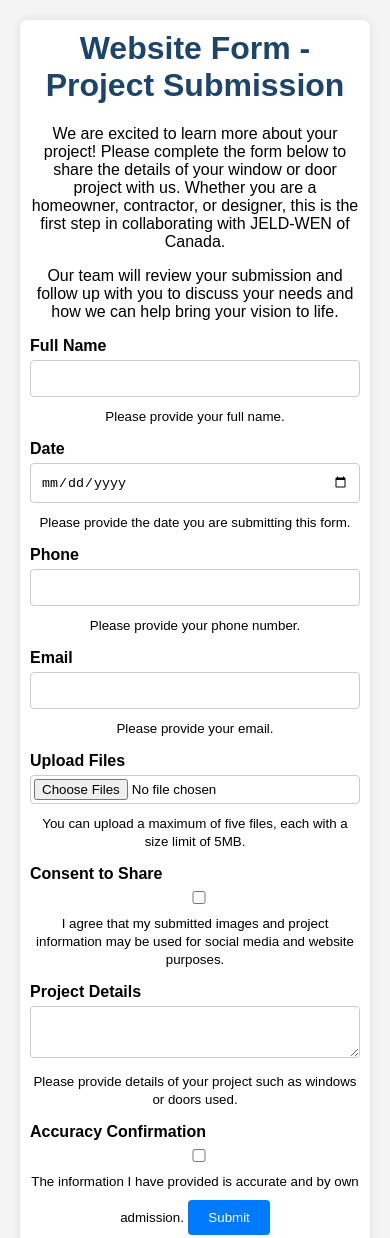
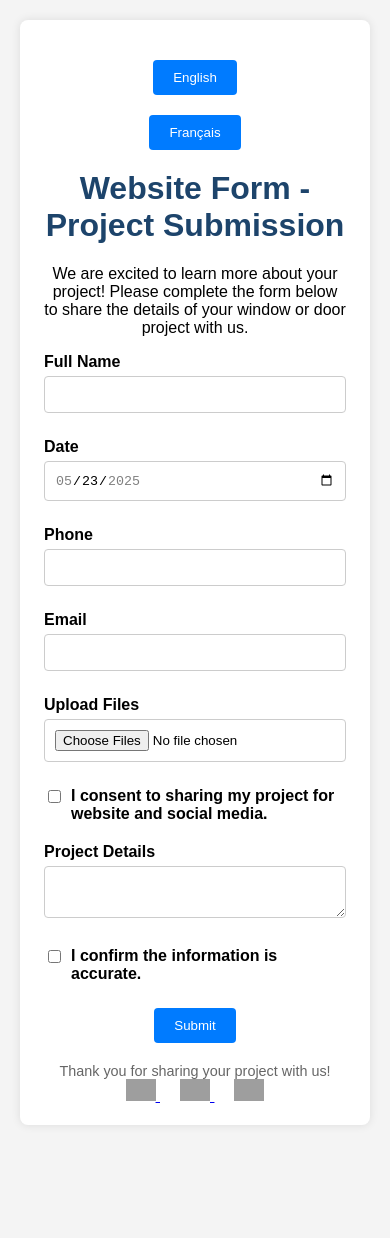
Before and after one commit to JELD-WENCanada/Form-Webhook, a website: page public/enhanced_project_submission_form.html in a window 390 px wide. Shown: the top 1238 px of the page. After the commit the page ends 1145 px from the top, so only its background shows below. Drawn offline with Linux system fonts and the light colour scheme; grey boxes are pictures that could not be loaded.

Commit message:
Update enhanced_project_submission_form.html

```diff
--- a/public/enhanced_project_submission_form.html
+++ b/public/enhanced_project_submission_form.html
@@ -1,8 +1,8 @@
 <!DOCTYPE html>
 <html lang="en">
 <head>
-    <meta charset="UTF-8">
-    <meta name="viewport" content="width=device-width, initial-scale=1.0">
+  <meta charset="UTF-8" />
+  <meta name="viewport" content="width=device-width, initial-scale=1.0"/>
   <title>Project Submission Form</title>
   <style>
     * {
@@ -13,11 +13,11 @@
       background-color: #f4f4f4;
       display: flex;
       justify-content: center;
-            align-items: start; /* Changed to prevent cutting off the top */
-            min-height: 100vh; /* Allows content to grow and be scrollable */
+      align-items: start;
+      min-height: 100vh;
       margin: 0;
       padding: 20px;
-            overflow-y: auto; /* Enables vertical scroll if content is too tall */
+      overflow-y: auto;
     }
     .form-container {
       background-color: #fff;
@@ -46,28 +46,31 @@
       border: 1px solid #ccc;
       border-radius: 4px;
     }
-        .form-container input[type="file"] {
-            padding: 3px;
+    .form-container input[type="checkbox"] {
+      width: auto;
+      margin-right: 10px;
+    }
+    .checkbox-group {
+      display: flex;
+      align-items: center;
+      text-align: left;
+      margin-bottom: 15px;
     }
     .form-container button {
+      display: block;
+      margin: 20px auto 10px;
       background-color: #007BFF;
       color: #fff;
       padding: 10px 20px;
       border: none;
       border-radius: 4px;
       cursor: pointer;
-            margin-top: 10px;
     }
-        .form-container button:disabled {
-            background-color: #ccc;
-        }
-        .form-container .loading {
-            display: none;
-        }
+    .form-container .loading,
     .form-container .success,
     .form-container .error {
       display: none;
-            margin-top: 20px;
+      margin-top: 15px;
     }
     .form-container .success {
       color: green;
@@ -75,77 +78,72 @@
     .form-container .error {
       color: red;
     }
+    .required-message {
+      color: red;
+      font-size: 0.9em;
+      display: none;
+    }
     .form-container .footer {
       margin-top: 20px;
       font-size: 0.9em;
       color: #666;
     }
-        .form-container .social-icons {
-            margin-top: 20px;
-        }
     .form-container .social-icons a {
       margin: 0 10px;
-            display: inline-block;
     }
     .form-container .social-icons img {
       width: 30px;
-            cursor: pointer;
     }
-        @media (max-width: 600px) {
-            .form-container {
-                padding: 10px;
-            }
-        }
-        .required-message {
-            color: red;
-            font-size: 0.9em;
-            display: none;
+    .language-toggle {
+      margin-bottom: 20px;
     }
   </style>
 </head>
 <body>
   <div class="form-container">
-        <h1>Website Form - Project Submission</h1>
-        <p>We are excited to learn more about your project! Please complete the form below to share the details of your window or door project with us. Whether you are a homeowner, contractor, or designer, this is the first step in collaborating with JELD-WEN of Canada.</p>
-        <p>Our team will review your submission and follow up with you to discuss your needs and how we can help bring your vision to life.</p>
+    <div class="language-toggle">
+      <button onclick="setLanguage('en')">English</button>
+      <button onclick="setLanguage('fr')">Français</button>
+    </div>
+
+    <h1 id="title">Website Form - Project Submission</h1>
+    <p id="intro1">We are excited to learn more about your project! Please complete the form below to share the details of your window or door project with us.</p>
+
     <form id="projectForm">
-            <label for="fullName">Full Name <span class="required-message" id="fullNameRequired">Required</span></label>
+      <label for="fullName" id="labelFullName">Full Name <span class="required-message" id="fullNameRequired">Required</span></label>
       <input type="text" id="fullName" name="fullName" maxlength="200" required>
-            <small>Please provide your full name.</small>
 
-            <label for="date">Date <span class="required-message" id="dateRequired">Required</span></label>
+      <label for="date" id="labelDate">Date <span class="required-message" id="dateRequired">Required</span></label>
       <input type="date" id="date" name="date" required>
-            <small>Please provide the date you are submitting this form.</small>
 
-            <label for="phone">Phone <span class="required-message" id="phoneRequired">Required</span></label>
+      <label for="phone" id="labelPhone">Phone <span class="required-message" id="phoneRequired">Required</span></label>
       <input type="tel" id="phone" name="phone" required>
-            <small>Please provide your phone number.</small>
 
-            <label for="email">Email <span class="required-message" id="emailRequired">Required</span></label>
+      <label for="email" id="labelEmail">Email <span class="required-message" id="emailRequired">Required</span></label>
       <input type="email" id="email" name="email" required>
-            <small>Please provide your email.</small>
 
-            <label for="files">Upload Files <span class="required-message" id="filesRequired">Required</span></label>
+      <label for="files" id="labelFiles">Upload Files <span class="required-message" id="filesRequired">Required</span></label>
       <input type="file" id="files" name="files" multiple required>
-            <small>You can upload a maximum of five files, each with a size limit of 5MB.</small>
 
-            <label for="consent">Consent to Share <span class="required-message" id="consentRequired">Required</span></label>
+      <div class="checkbox-group">
         <input type="checkbox" id="consent" name="consent" required>
-            <small>I agree that my submitted images and project information may be used for social media and website purposes.</small>
+        <label for="consent" id="labelConsent">I consent to sharing my project for website and social media.</label>
+      </div>
 
-            <label for="projectDetails">Project Details</label>
+      <label for="projectDetails" id="labelProjectDetails">Project Details</label>
       <textarea id="projectDetails" name="projectDetails" maxlength="1000"></textarea>
-            <small>Please provide details of your project such as windows or doors used.</small>
 
-            <label for="accuracy">Accuracy Confirmation <span class="required-message" id="accuracyRequired">Required</span></label>
+      <div class="checkbox-group">
         <input type="checkbox" id="accuracy" name="accuracy" required>
-            <small>The information I have provided is accurate and by own admission.</small>
+        <label for="accuracy" id="labelAccuracy">I confirm the information is accurate.</label>
+      </div>
 
-            <button type="submit">Submit</button>
-            <div class="loading">Submitting...</div>
-            <div class="success">Thank you! Your submission has been received.</div>
-            <div class="error">An error occurred. Please try again.</div>
+      <button type="submit" id="submitButton">Submit</button>
+      <div class="loading" id="loadingMsg">Submitting...</div>
+      <div class="success" id="successMsg">Thank you! Your submission has been received.</div>
+      <div class="error" id="errorMsg">An error occurred. Please try again.</div>
     </form>
+
     <div class="footer">Thank you for sharing your project with us!</div>
     <div class="social-icons">
       <a href="https://www.facebook.com/JELDWENCanada/" target="_blank">
@@ -161,13 +159,66 @@
   </div>
 
   <script>
-        document.getElementById('projectForm').addEventListener('submit', async function(event) {
+    // Language toggle
+    const translations = {
+      fr: {
+        title: "Formulaire de soumission de projet",
+        intro1: "Nous sommes ravis d'en savoir plus sur votre projet ! Veuillez remplir le formulaire ci-dessous.",
+        labelFullName: "Nom complet",
+        labelDate: "Date",
+        labelPhone: "Téléphone",
+        labelEmail: "Courriel",
+        labelFiles: "Téléversez des fichiers",
+        labelConsent: "Je consens à partager mon projet sur le site Web et les réseaux sociaux.",
+        labelProjectDetails: "Détails du projet",
+        labelAccuracy: "Je confirme que les informations sont exactes.",
+        submitButton: "Soumettre",
+        loadingMsg: "Soumission en cours...",
+        successMsg: "Merci ! Votre soumission a été reçue.",
+        errorMsg: "Une erreur s'est produite. Veuillez réessayer."
+      },
+      en: {
+        title: "Website Form - Project Submission",
+        intro1: "We are excited to learn more about your project! Please complete the form below.",
+        labelFullName: "Full Name",
+        labelDate: "Date",
+        labelPhone: "Phone",
+        labelEmail: "Email",
+        labelFiles: "Upload Files",
+        labelConsent: "I consent to sharing my project for website and social media.",
+        labelProjectDetails: "Project Details",
+        labelAccuracy: "I confirm the information is accurate.",
+        submitButton: "Submit",
+        loadingMsg: "Submitting...",
+        successMsg: "Thank you! Your submission has been received.",
+        errorMsg: "An error occurred. Please try again."
+      }
+    };
+
+    function setLanguage(lang) {
+      const t = translations[lang];
+      for (let key in t) {
+        const el = document.getElementById(key);
+        if (el) el.textContent = t[key];
+      }
+    }
+
+    // Set today's date only for the date field
+    const dateField = document.getElementById('date');
+    const today = new Date().toISOString().split('T')[0];
+    dateField.setAttribute('min', today);
+    dateField.setAttribute('max', today);
+    dateField.value = today;
+
+    // Form submission
+    document.getElementById('projectForm').addEventListener('submit', async function (event) {
       event.preventDefault();
       const form = event.target;
       const formData = new FormData(form);
-            const loading = form.querySelector('.loading');
-            const success = form.querySelector('.success');
-            const error = form.querySelector('.error');
+      const loading = document.getElementById('loadingMsg');
+      const success = document.getElementById('successMsg');
+      const error = document.getElementById('errorMsg');
+
       loading.style.display = 'block';
       success.style.display = 'none';
       error.style.display = 'none';
@@ -177,38 +228,18 @@
           method: 'POST',
           body: formData
         });
-
         if (response.ok) {
           form.reset();
           success.style.display = 'block';
         } else {
-                    throw new Error('Network response was not ok');
+          throw new Error('Submission failed');
         }
-            } catch (err) {
+      } catch (e) {
         error.style.display = 'block';
       } finally {
         loading.style.display = 'none';
       }
     });
-
-        // Hide 'Required' message when user starts typing or uploading
-        document.querySelectorAll('input, textarea').forEach(element => {
-            element.addEventListener('input', function() {
-                const requiredMessage = document.getElementById(element.id + 'Required');
-                if (requiredMessage) {
-                    requiredMessage.style.display = 'none';
-                }
-            });
-        });
-
-        document.querySelectorAll('input[type="file"]').forEach(element => {
-            element.addEventListener('change', function() {
-                const requiredMessage = document.getElementById(element.id + 'Required');
-                if (requiredMessage) {
-                    requiredMessage.style.display = 'none';
-                }
-            });
-        });
   </script>
 </body>
 </html>
```
Lines whose indentation alone changed are shown as unchanged.
